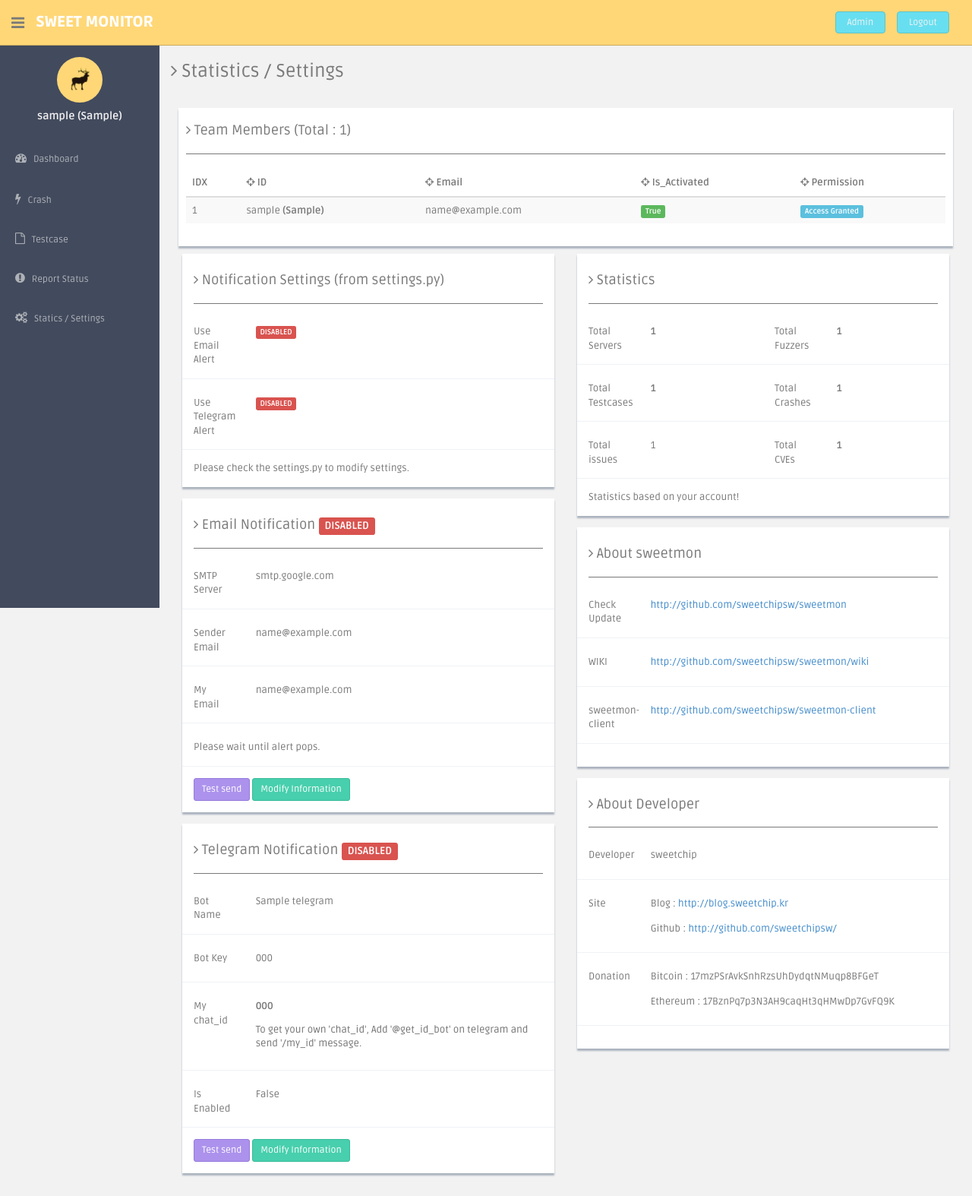
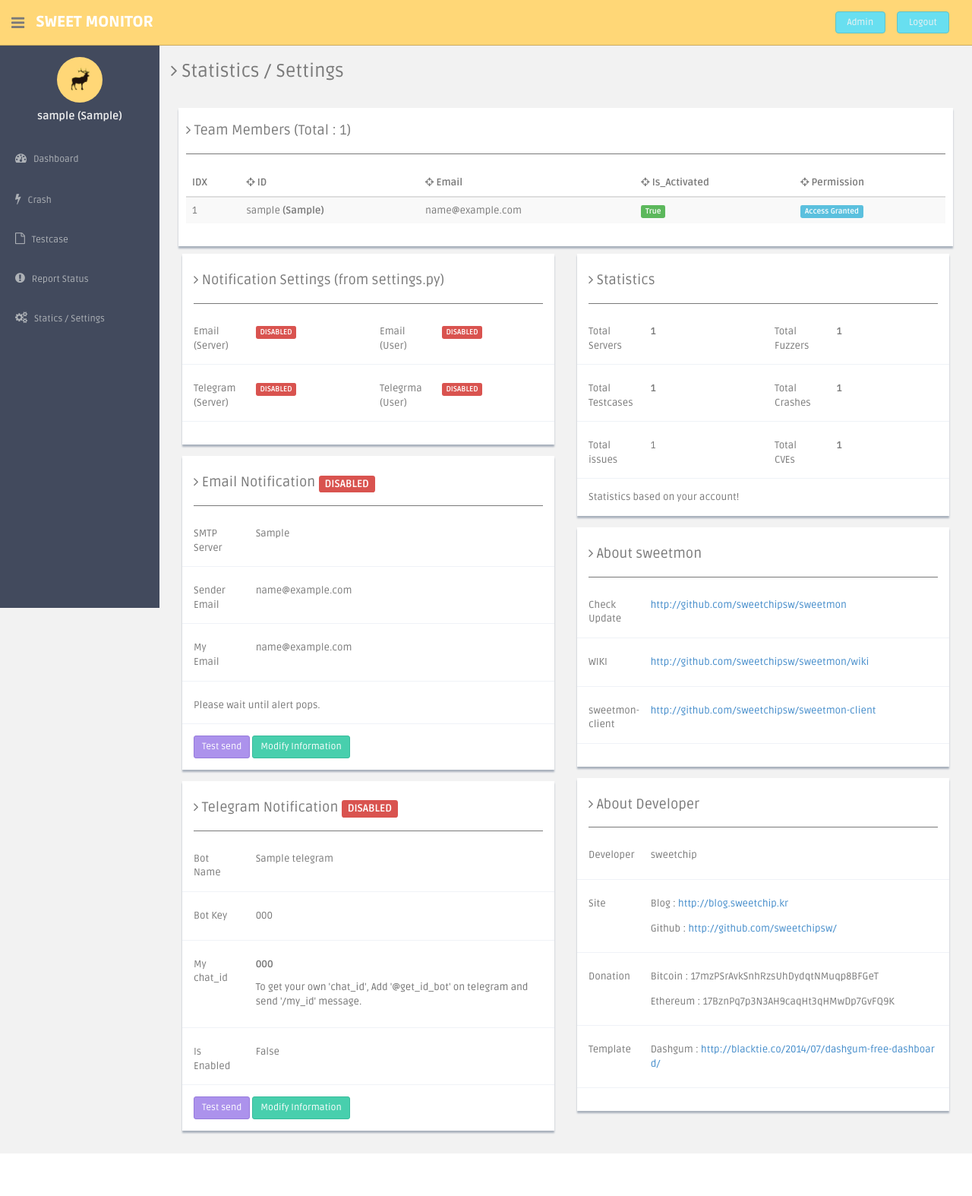
Before and after one commit to sweetchipsw/Sweetmon_legacy, a Django app: template monitor/templates/settings.html in a window 1280 px wide. Shown: the whole page at 76% size. After the commit the page ends 1518 px from the top, so only its background shows below. Run offline with Django 3.2, Linux system fonts and the light colour scheme; tables that the repository leaves empty hold one stand-in row (values such as "Sample post"); the template is opened without the code that fills it: values that come from a table or form of the project are taken from there, most other values are stand-ins (such as "Sample title", 1, 10 or a date in 2020); some libraries are stand-ins or nearby versions.

Commit message:
impl emailbot, change alert, impl alert stat

```diff
--- a/monitor/admin.py
+++ b/monitor/admin.py
@@ -118,10 +118,10 @@ admin.site.register(OnetimeToken, OnetimeTokenAdmin)
 
 class EmailBotAdmin(admin.ModelAdmin):
 	list_display = get_all_field_names(EmailBot)
-	# exceptfield(list_display, )
+	exceptfield(list_display, ['email_pw_enc', 'email_pw'])
 
 	def profile(self, obj):
-		return len(Profile.objects.filter(telegram=obj))
+		return len(Profile.objects.filter(emailbot=obj))
 
 	def get_queryset(self, request):
 		fields = super(self.__class__, self).get_queryset(request)
@@ -131,6 +131,7 @@ class EmailBotAdmin(admin.ModelAdmin):
 	def get_fieldsets(self, request, obj=None):
 		fields = super(self.__class__, self).get_fieldsets(request, obj)
 		fields[0][1]['fields'].remove('owner') # Hide field
+		fields[0][1]['fields'].remove('email_pw_enc') # Hide field
 		return fields
 
 	def save_model(self, request, instance, form, change):
--- a/monitor/templates/settings.html
+++ b/monitor/templates/settings.html
@@ -93,55 +93,66 @@
               <div class="showback">
                 <h4><i class="fa fa-angle-right"></i> Notification Settings (from settings.py) </h4>
                 <hr>
-                <form class="form-horizontal style-form" method="get">
+              <form class="form-horizontal style-form" method="get">
                   <div class="form-group">
-                      <label class="col-lg-2 col-sm-2 control-label">Use Email Alert</label>
-                      {% if not notification_setting.USE_EMAIL_ALERT %}
-                      <div class="col-lg-10">
+                      <label class="col-lg-2 col-sm-2 control-label">Email (Server)</label>
+                      <div class="col-lg-4">
+                      {% if notification_setting.USE_EMAIL_ALERT %}
+                          <p class="form-control-static"><span class="label label-success">ENABLED</span></p>
+                      {% else %}
                           <p class="form-control-static"><span class="label label-danger">DISABLED</span></p>
+                      {% endif %}
                       </div>
+                      <label class="col-lg-2 col-sm-2 control-label">Email (User)</label>
+                      <div class="col-lg-4">
+                      {% if myprofile.use_email_alert %}
+                          <p class="form-control-static"><span class="label label-success">ENABLED</span></p>
                       {% else %}
-                      <div class="col-lg-10">
-                          <p class="form-control-static"><span class="label label-success">ENABLED</span></p>
+                          <p class="form-control-static"><span class="label label-danger">DISABLED</span></p>
+                      {% endif %}
                       </div>
-                      {% endif%}
                   </div>
                   <div class="form-group">
-                      <label class="col-lg-2 col-sm-2 control-label">Use Telegram Alert</label>
-                      {% if not notification_setting.USE_TELEGRAM_ALERT %}
-                      <div class="col-lg-10">
+                      <label class="col-lg-2 col-sm-2 control-label">Telegram (Server)</label>
+                      <div class="col-lg-4">
+                      {% if notification_setting.USE_TELEGRAM_ALERT %}
+                          <p class="form-control-static"><span class="label label-success">ENABLED</span></p>
+                      {% else %}
                           <p class="form-control-static"><span class="label label-danger">DISABLED</span></p>
+                      {% endif %}
                       </div>
+                      <label class="col-lg-2 col-sm-2 control-label">Telegrma (User)</label>
+                      <div class="col-lg-4">
+                      {% if myprofile.use_telegram_alert %}
+                          <p class="form-control-static"><span class="label label-success">ENABLED</span></p>
                       {% else %}
-                      <div class="col-lg-10">
-                          <p class="form-control-static"><span class="label label-success">ENABLED</span></p>
+                          <p class="form-control-static"><span class="label label-danger">DISABLED</span></p>
+                      {% endif %}
                       </div>
-                      {% endif%}
                   </div>
-                  Please check the settings.py to modify settings.
-                </form>
+                  </form>
               </div><!--/showback -->
 
               <!-- BASIC PROGRESS BARS -->
               <div class="showback">
                 <h4><i class="fa fa-angle-right"></i> Email Notification
-                  {% if not notification_setting.USE_EMAIL_ALERT %}
+                  {% if notification_setting.USE_EMAIL_ALERT and myprofile.use_email_alert %}
+                  <span class="label label-success">ENABLED</span>
+                  {% else %}
                   <span class="label label-danger">DISABLED</span>
-                  {% else %}
-                  <span class="label label-success">ENABLED</span>
                   {% endif%} </h4>
                 <hr>
                 <form class="form-horizontal style-form" method="get">
                   <div class="form-group">
                       <label class="col-lg-2 col-sm-2 control-label">SMTP Server</label>
                       <div class="col-lg-10">
-                          <p class="form-control-static">smtp.google.com</p>
+                          <p class="form-control-static">{{myprofile.emailbot.smtp_server}}</p>
                       </div>
                   </div>
                   <div class="form-group">
                       <label class="col-lg-2 col-sm-2 control-label">Sender Email</label>
                       <div class="col-lg-10">
-                          <p class="form-control-static">{{notification_setting.EMAIL_SENDER}}</p>
+                          <p class="form-control-static">{{myprofile.emailbot}}</p>
                       </div>
                   </div>
                   <div class="form-group">
@@ -163,10 +174,10 @@
 
               <div class="showback">
                 <h4><i class="fa fa-angle-right"></i> Telegram Notification
-                {% if not notification_setting.USE_TELEGRAM_ALERT %}
+                  {% if notification_setting.USE_TELEGRAM_ALERT and myprofile.use_telegram_alert %}
+                  <span class="label label-success">ENABLED</span>
+                  {% else %}
                   <span class="label label-danger">DISABLED</span>
-                  {% else %}
-                  <span class="label label-success">ENABLED</span>
                   {% endif%} </h4>
                 <hr>
                 <form class="form-horizontal style-form" method="get">
@@ -295,6 +306,12 @@
                           <p class="form-control-static">Ethereum : 17BznPq7p3N3AH9caqHt3qHMwDp7GvFQ9K</p>
                       </div>
                   </div>
+                  <div class="form-group">
+                      <label class="col-lg-2 col-sm-2 control-label">Template</label>
+                      <div class="col-lg-10">
+                          <p class="form-control-static">Dashgum : <a href="http://blacktie.co/2014/07/dashgum-free-dashboard/">http://blacktie.co/2014/07/dashgum-free-dashboard/</a></p>
+                      </div>
+                  </div>
                   </form>
 
               </div><!--/showback -->
--- a/monitor/views.py
+++ b/monitor/views.py
@@ -12,6 +12,7 @@ import datetime
 import glob
 import os
 import hashlib
+import threading
 
 def CheckPostVariable(POST, parameter):
 	for param in parameter:
```
Also changed, not shown: fuzz/telealert.py (+5 -8 lines), fuzz/views.py (+18 -7 lines), monitor/models.py (+14 -8 lines), monitor/migrations/0019_auto_20170816_1218.py (added), monitor/migrations/0020_profile_emailbot.py (added).
